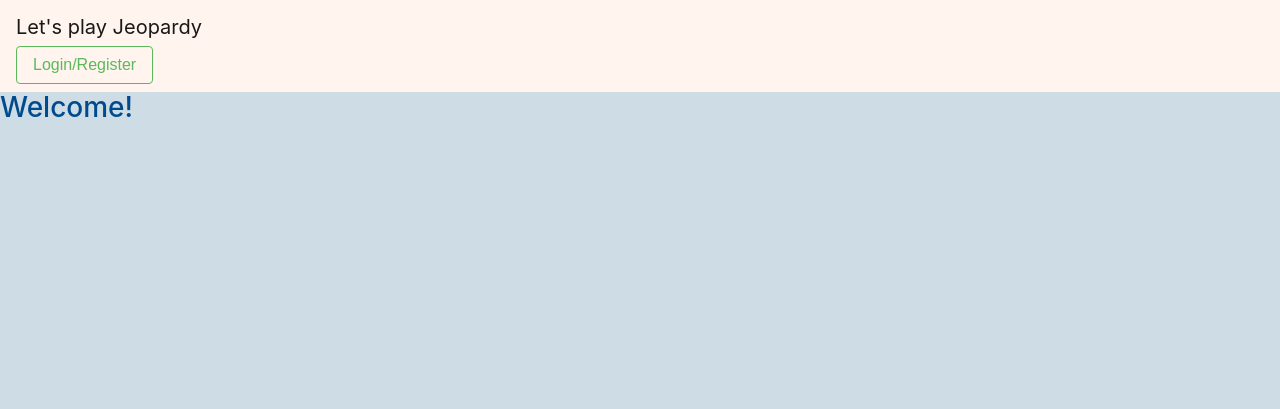
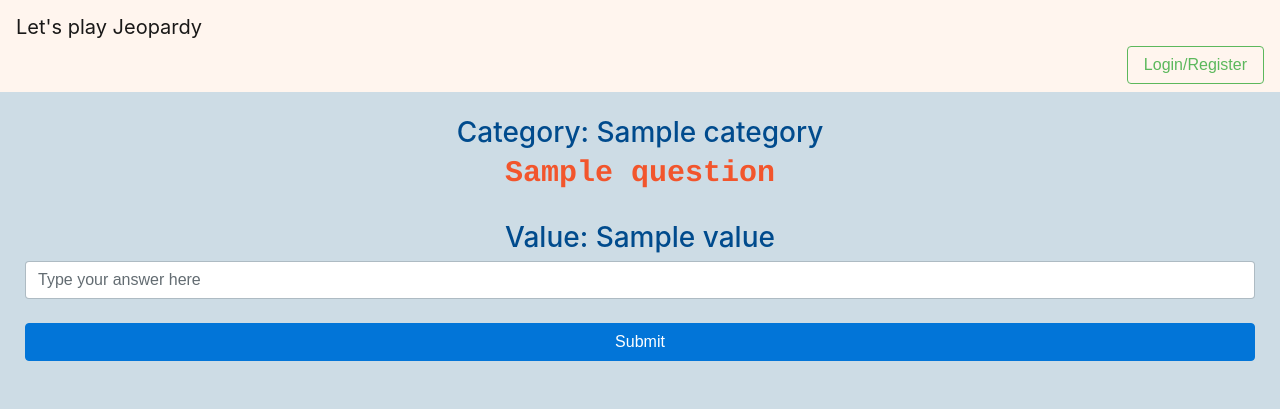
Before and after one commit to tiffanychenn/meet, a Flask app: template Y2L-Project/templates/home.html in a window 1280 px wide. Shown: the top 409 px of the page. Run offline with Flask 2, Linux system fonts and the light colour scheme; the template is opened without the code that fills it: most values are stand-ins (such as "Sample title", 1, 10 or a date in 2020); some libraries are stand-ins or nearby versions.

Commit message:
finished

```diff
--- a/Y2L-Project/app.py
+++ b/Y2L-Project/app.py
@@ -10,7 +10,29 @@ app.secret_key = "MY_SUPER_SECRET_KEY"
 
 @app.route("/")
 def home():
-    return render_template('home.html')
+    response = requests.get('http://jservice.io/api/random')
+    info = json.loads(response.content)[0]
+    question = info["question"]
+    category = info["category"]["title"]
+    answer = info["answer"]
+    session['answer'] = answer
+    value = info['value']
+    if 'username' in session:
+        user = query_by_username(session['username'])
+        return render_template('home.html', question=question, category=category, value=value, loggedin='username' in session, username=session['username'], score=user.score)
+    else:
+        return render_template('home.html', question=question, category=category, value=value, loggedin=False)
+
+@app.route('/check', methods=["POST"])
+def check():
+    resp = request.form["input"]
+    answer = session['answer']
+    if resp.lower() == answer.lower() and 'username' in session:
+        user = query_by_username(session['username'])
+        print(user.score + int(request.form['points']))
+        update_score(session['username'], user.score + int(request.form['points']))
+    session.pop('answer', None)
+    return redirect(url_for('home'))
 
 @app.route("/login", methods=["GET", "POST"])
 def login():
@@ -23,6 +45,7 @@ def login():
         if password != user.password:
             return redirect(url_for('login'))
         else:
+            session["username"] = username
             return redirect(url_for('home'))
 
 @app.route("/register")
@@ -40,6 +63,11 @@ def user_creation():
         add_user(user,pw)
         return redirect(url_for('login'))
 
+@app.route('/logout')
+def logout():
+    session.pop('username', None)
+    return redirect(url_for('home'))
+
 #####################
 
 
--- a/Y2L-Project/templates/base.html
+++ b/Y2L-Project/templates/base.html
@@ -24,20 +24,7 @@
   <nav class="navbar navbar-expand-lg sticky-top navbar-light" style="background-color: seashell;">
     <a class="navbar-brand" href="/">Let's play Jeopardy</a>
 
-    <ul class="navbar-nav mr-auto mt-2 mt-lg-0">
-      {% if loggedin %}
-      <li class="nav-item">
-        <a class="nav-link" href="/profile">Profile</a>
-      </li>
-      <li class="nav-item">
-        <a class="nav-link" href="/mkgame">New Game</a>
-      </li>
-      <li class="nav-item">
-        <a class="nav-link" href="/fndgame">Join Game</a>
-      </li>
-      {% endif %}
-    </ul>
-
+    <ul class="navbar-nav ml-auto mt-2 mt-lg-0">
       {% if loggedin %}
       <form class="form-inline my-2 my-lg-0" action="/logout">
         <button class="btn btn-outline-danger my-2 my-sm-0" type="submit">Logout</button>
@@ -47,6 +34,7 @@
         <button class="btn btn-outline-success my-2 my-sm-0" type="submit">Login/Register</button>
       </form>
       {% endif %}
+    </ul>
 
   </nav>
 
@@ -54,9 +42,6 @@
   <!-- main content -->
   {% block body %}{% endblock %}
 
-  <!-- javascript -->
-
-  {% block js %}{% endblock %}
 </body>
 
 </html>
--- a/Y2L-Project/templates/home.html
+++ b/Y2L-Project/templates/home.html
@@ -1,5 +1,20 @@
 {% extends "base.html" %}
 
 {% block body %}
-<h3>Welcome!</h3>
+<div class="container-1">
+
+  {% if loggedin %}
+  <h3 style="text-align: center;">Hello {{username}}!</h3>
+  <h4 style="text-align: center;">Current score: {{score}}</h4>
+  {% endif %}
+
+  <form class="signin" method="POST" action="/check">
+    <h3  style="text-align: center;">Category: {{category}}</h3>
+    <h2 class="form-signin-heading" style="text-align: center;">{{question}}</h2><br>
+    <h3 style="text-align: center;" >Value: {{value}}</h3>
+    <input type="hidden" name="points" value={{value}}></input>
+    <input type="text" name="input" placeholder="Type your answer here" class="form-control" required><br>
+    <button class="btn btn-sml btn-primary btn-block" type="submit">Submit</button> <br>
+  </form>
+</div>
 {% endblock %}
```
Also changed, not shown: Y2L-Project/databases.py (+9 -9 lines), users.db. Lines whose indentation alone changed are shown as unchanged.
